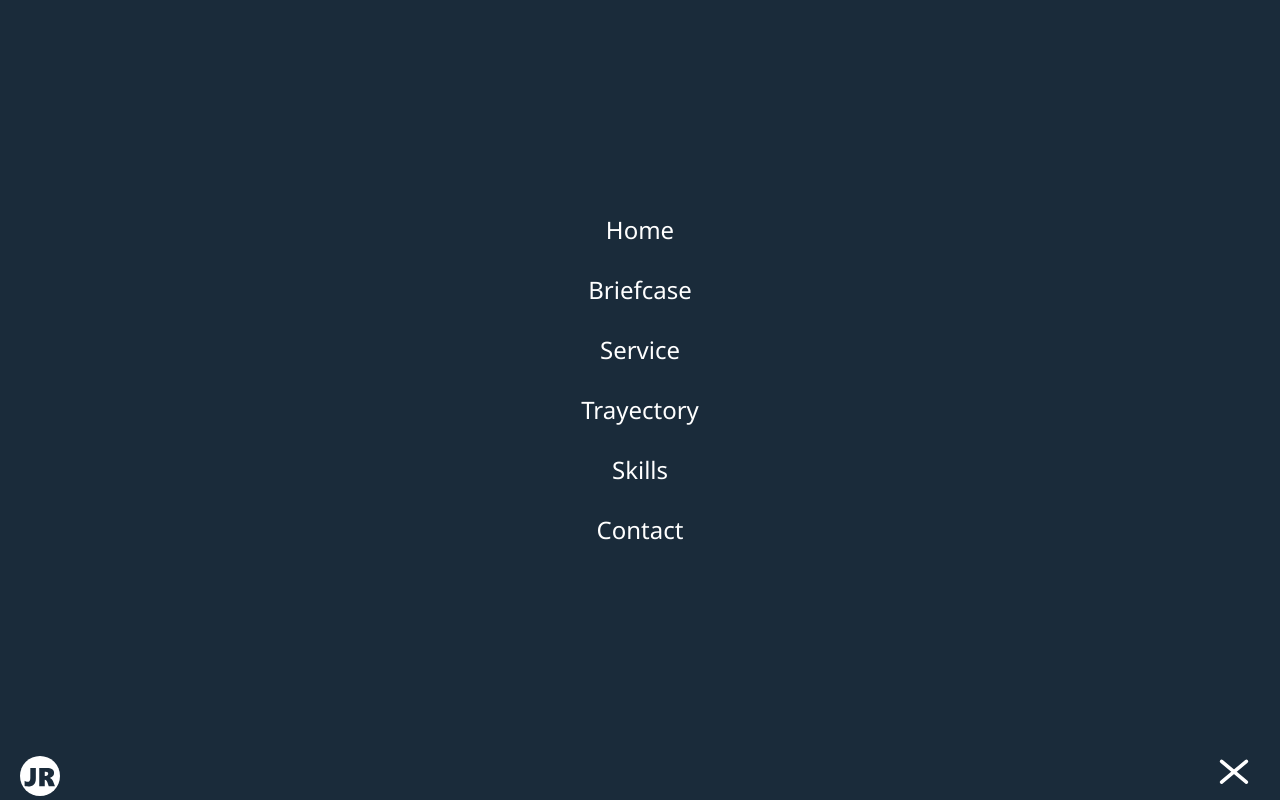
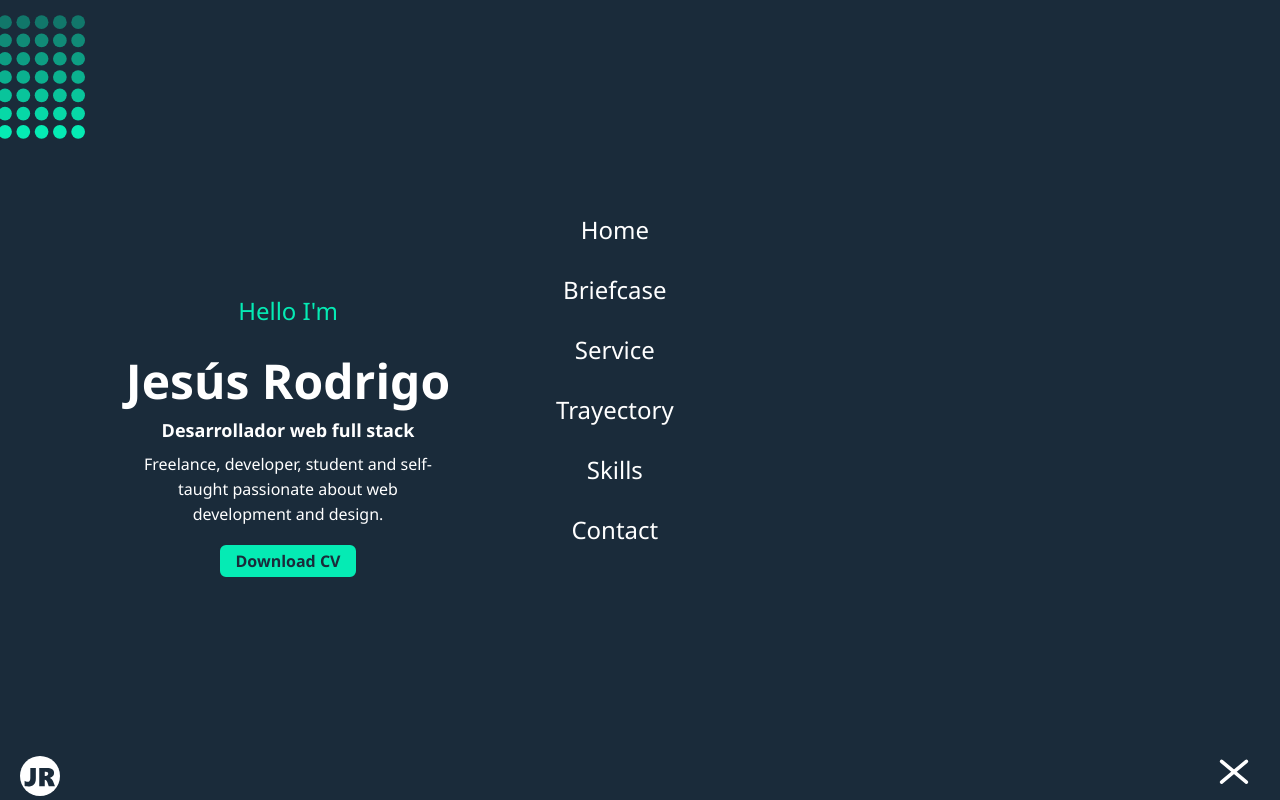
Before and after one commit to jesusrpd/Briefcase, a Next.js app: page / in a window 1280 px wide. Both pictures are taken after a click on the label 1240 px from the left and 776 px from the top of the page. Shown: the top 800 px of the page. Built offline with nearby package versions, Linux system fonts and the light colour scheme.

Commit message:
correccion slide menu

```diff
--- a/pages/index.js
+++ b/pages/index.js
@@ -7,6 +7,7 @@ import Menu from '../components/Menu';
 import Service from '../components/Servicios';
 import Skills from '../components/Skills';
 import Trajectory from '../components/Trajectory';
+import animation from '../styles/animations.module.css';
 
 export default function Home () {
   const [menuShow, setMenuShow] = useState(false);
@@ -24,7 +25,7 @@ export default function Home () {
       {
         menuShow ?
         (
-          <div className={`w-full h-screen flex items-center justify-center menu-content fixed bg-dark z-10 ${menuShow ? 'top-0': 'top-full'}`}>
+          <div className={`w-full h-screen flex items-center justify-start menu-content fixed bg-dark z-10 top-0 pl-11 ${menuShow ? `${animation.slide_right}`: `${animation.slide_left}`}`}>
             <ul className='text-center text-white font-black pb-10'>
               <li className='my-6'><h3>Home</h3></li>
               <li className='my-6'><h3>Briefcase</h3></li>
--- a/styles/animations.module.css
+++ b/styles/animations.module.css
@@ -1,8 +1,10 @@
-.aparecer{
+.slide_right{
   animation: .3s ease-in-out forwards;
+  animation-name: slide-right;
+  transition: all .3s ease-in-out;
 }
 
-@keyframes aparecer {
-  0% {transform: translateY(20deg);}
-  100%{transform: translateY(0);}
+@keyframes slide-right {
+  0% {margin-left: 100%;}
+  100%{margin-left: 40%;}
 }
```
